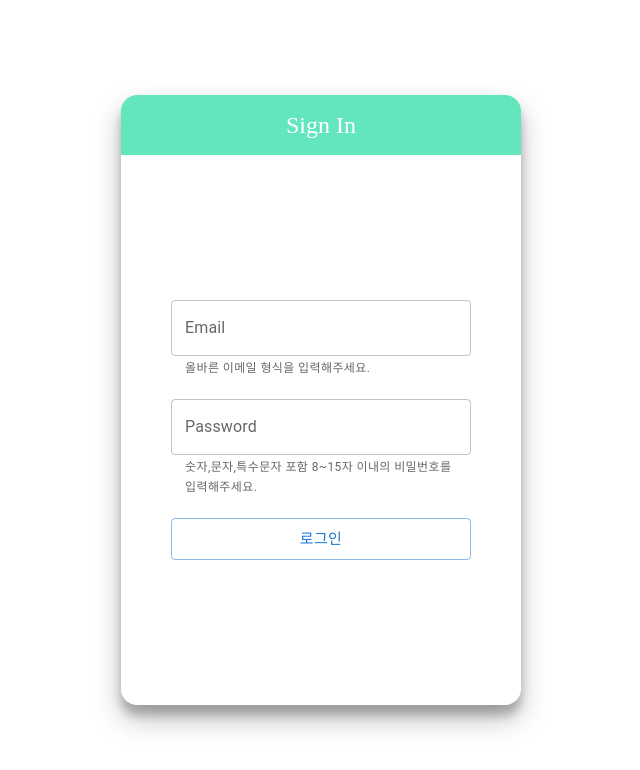
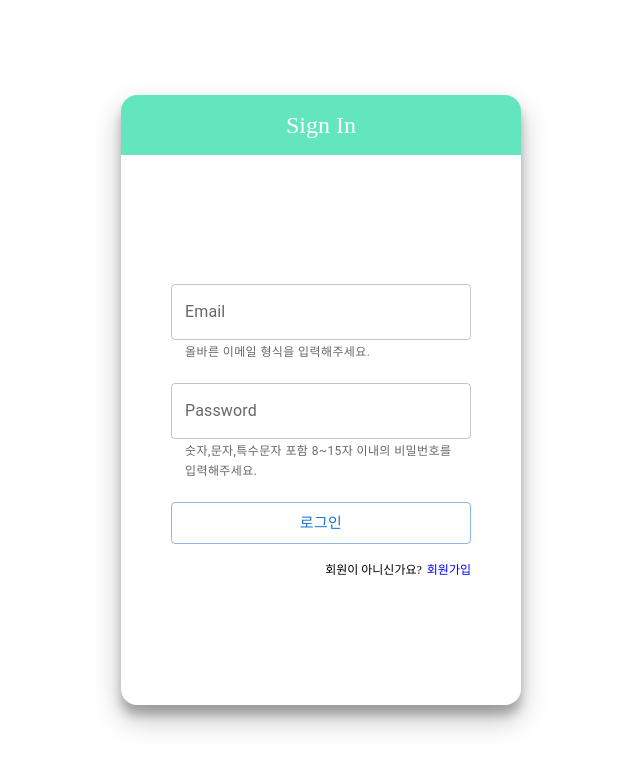
Before and after one commit to Celog-clone/Celog-front, a React (Create React App) app: page /signin in a window 1280 px wide. Shown: the top 770 px of the page, without its empty margins (319-959 px from the left). Built offline with nearby package versions, Linux system fonts and the light colour scheme; no server answers.

Commit message:
Feat :sparkles: : Add SignUp Link

```diff
--- a/src/routes/SignIn.tsx
+++ b/src/routes/SignIn.tsx
@@ -1,6 +1,6 @@
 import { useState } from "react";
 import { useMutation } from "react-query";
-import { useNavigate } from "react-router-dom";
+import { Link, useNavigate } from "react-router-dom";
 import { useCookies } from "react-cookie";
 import styled from "styled-components";
 import { Button, TextField } from "@mui/material";
@@ -116,6 +116,12 @@ const SignIn = () => {
             <Button type="submit" variant="outlined" size="large">
               로그인
             </Button>
+            <StSignUpLinkWrapper>
+              <span>회원이 아니신가요?</span>
+              <Link to="/signup">
+                <div style={{ color: "blue" }}>회원가입</div>
+              </Link>
+            </StSignUpLinkWrapper>
           </StInputs>
         </StForm>
       </StContainer>
@@ -178,3 +184,11 @@ const StInputs = styled.div`
   width: 100%;
   height: 100%;
 `;
+
+const StSignUpLinkWrapper = styled.div`
+  display: flex;
+  width: 100%;
+  justify-content: flex-end;
+  gap: 5px;
+  font-size: 0.75rem;
+`;
```
